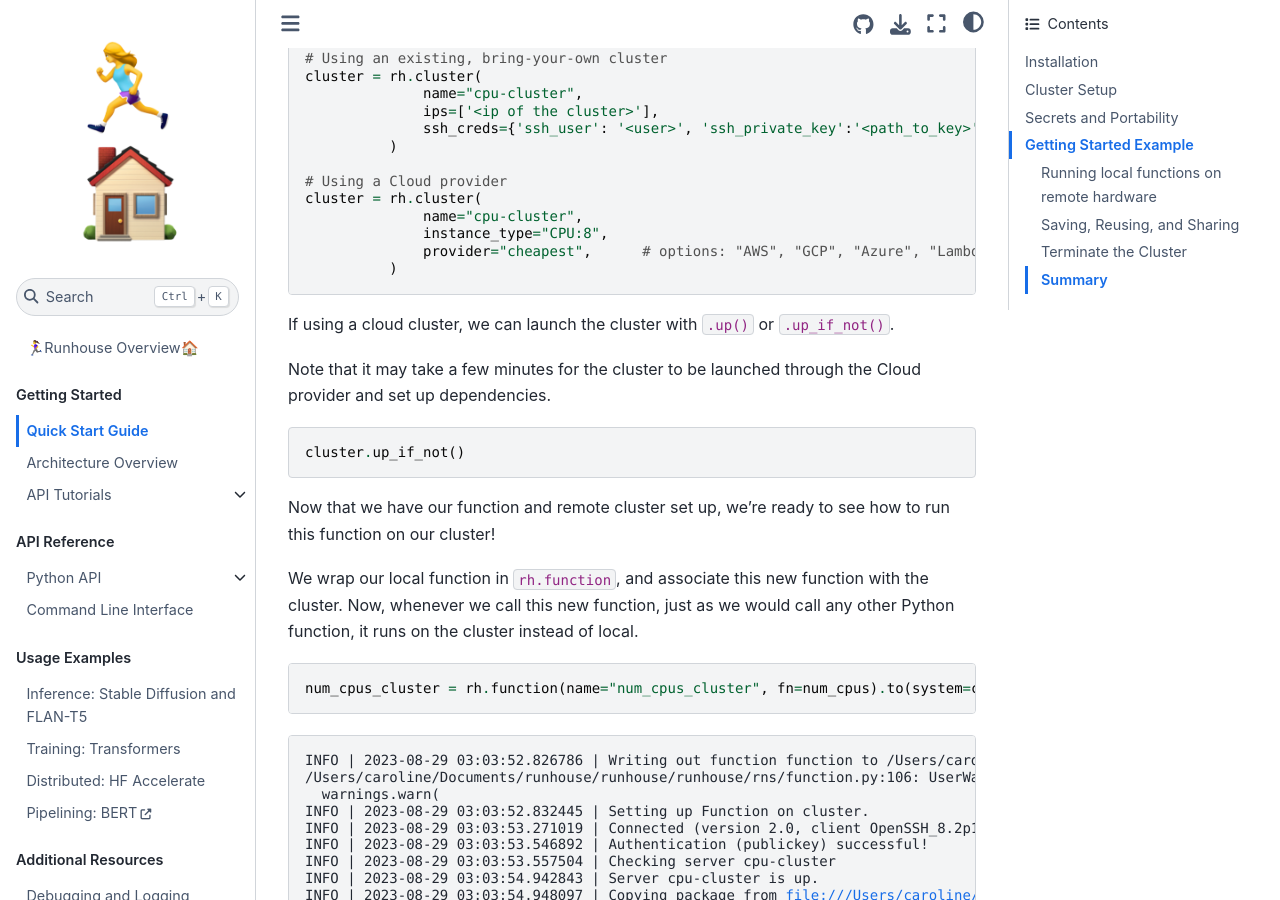
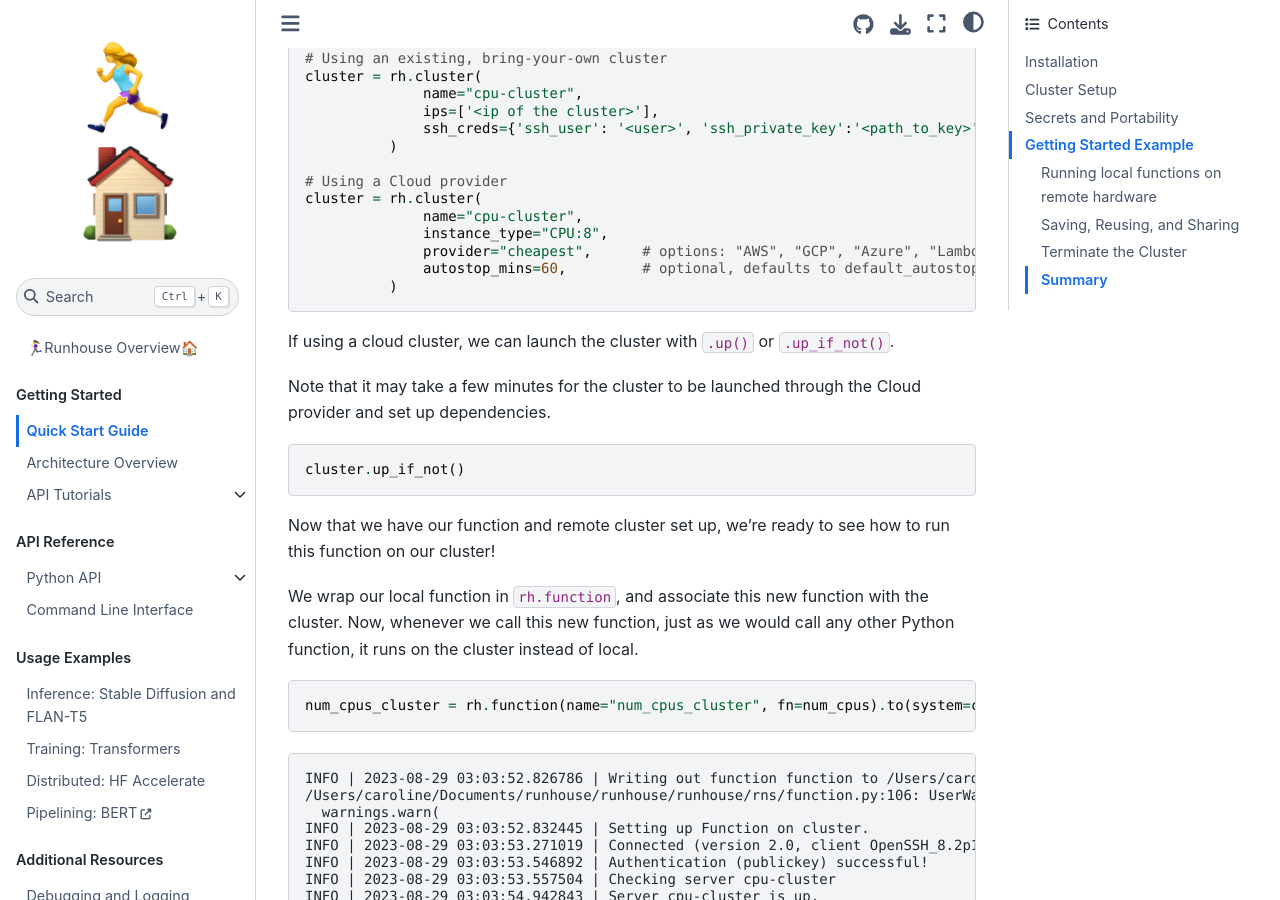
Before and after one commit to run-house/runhouse, a Sphinx documentation site: the page built from docs/tutorials/quick_start.rst, in a window 1280 px wide and 900 px high, scrolled down 5083 px. Built offline with Sphinx 7.4.7 and the Sphinx Book theme 1.1.4, drawn with Linux system fonts in a browser that asks for light colours.

Commit message:
Add the 'autostop' parameter to the Quick Start tutorial's example of Cloud provider rh.cluster()

```diff
--- a/docs/tutorials/quick_start.rst
+++ b/docs/tutorials/quick_start.rst
@@ -267,6 +267,7 @@ optionally terminated) for you.
                   name="cpu-cluster",
                   instance_type="CPU:8",
                   provider="cheapest",      # options: "AWS", "GCP", "Azure", "Lambda", or "cheapest"
+                  autostop_mins=60,         # optional, defaults to default_autostop_mins; -1 suspends autostop
               )
 
 If using a cloud cluster, we can launch the cluster with ``.up()`` or
```
